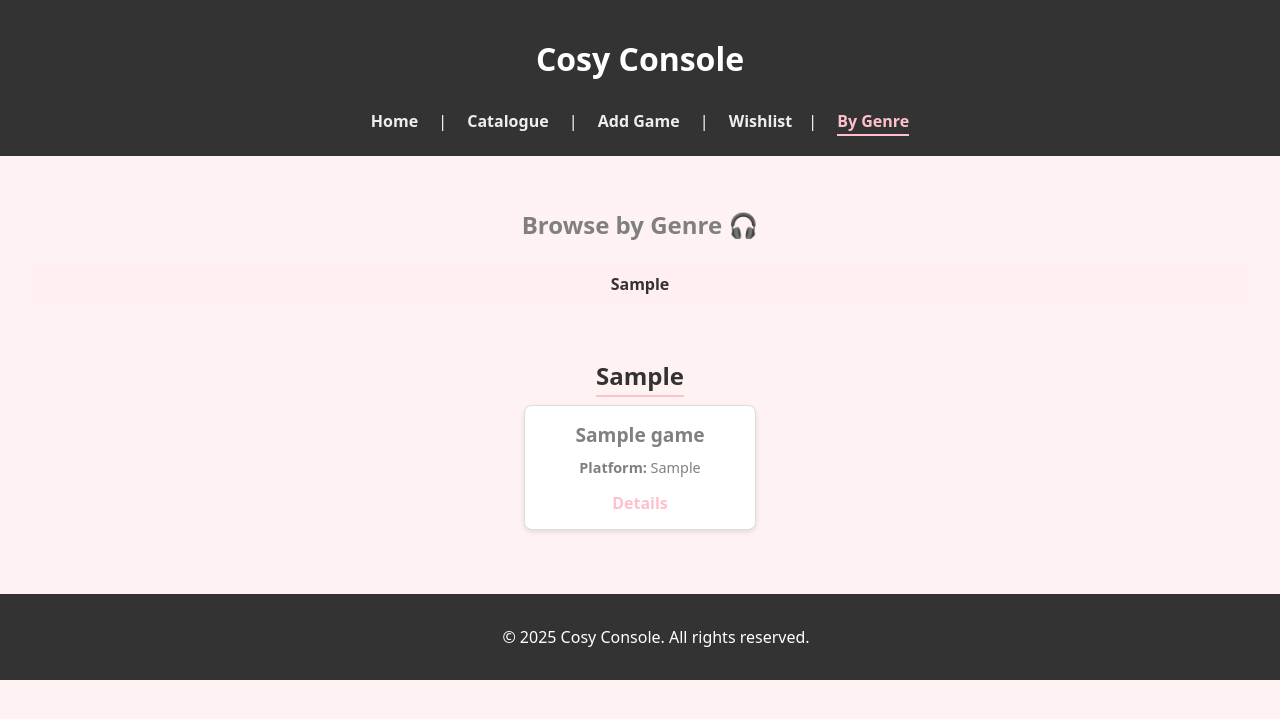
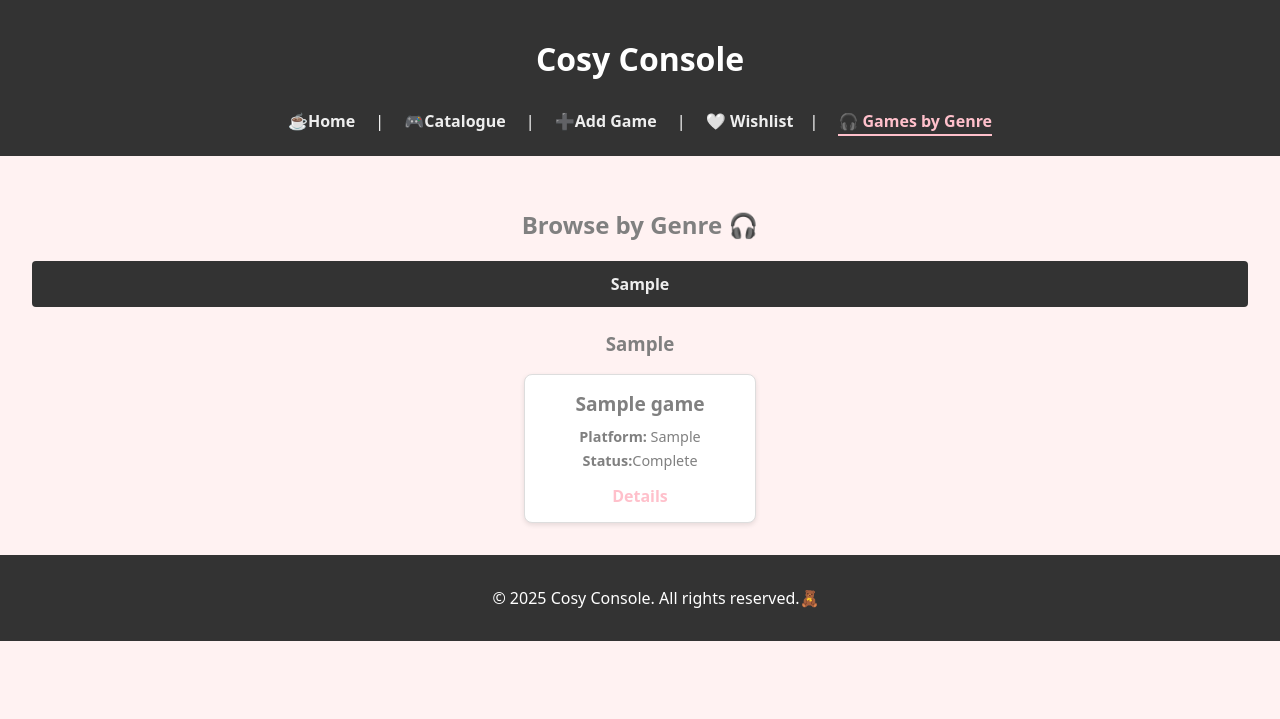
Before and after one commit to briannemcgrath/WSAA-coursework, a Flask app: page /by-genre in a window 1280 px wide. Shown: the top 719 px of the page. Run offline with Flask 3, Linux system fonts and the light colour scheme; tables that the repository leaves empty hold one stand-in row (values such as "Sample post").

Commit message:
Formatting Updates
- Removed duplicate “slug” loop in by_genre.html and unified into a single for-loop over genre_map
- Cleaned up section tags and IDs (no more manual slug replacement)
- Fixed syntax on detail-card start-tag and corrected “Staus” → “Status”
- Updated delete script and button styling for consistency
- Emojis added to all nav bars for consistency

```diff
--- a/project/static/css/styles.css
+++ b/project/static/css/styles.css
@@ -86,7 +86,7 @@ footer {
     border-collapse: collapse;
     border-spacing: 0;
     margin: 20px 0;
-    font-size: 1em;
+    font-size: 1.1em;
     font-family: system-ui, -apple-system, BlinkMacSystemFont, 'Segoe UI', Roboto, Oxygen, Ubuntu, Cantarell, 'Open Sans', 'Helvetica Neue', sans-serif;
     text-align: left;
     border-radius: 8px;
@@ -101,7 +101,7 @@ footer {
 }
 
 .catalogue-table a {
-    color: #FFC0CB;
+    color: #333333;
 }
 
 .catalogue-table a:hover {
@@ -192,6 +192,7 @@ footer {
 }
 
 .cosy-form textarea {
+    font-family: system-ui, -apple-system, BlinkMacSystemFont, 'Segoe UI', Roboto, Oxygen, Ubuntu, Cantarell, 'Open Sans', 'Helvetica Neue', sans-serif;
     resize: vertical;
     height: 80px;
 }
@@ -200,6 +201,7 @@ footer {
     display: flex;
     text-align: center;
     margin-top: 1em;
+    justify-content: center;
 }
 
 .form-row.submit-row button[type="submit"] {
@@ -314,17 +316,17 @@ footer {
     padding: 2rem;
     max-width: 600px;
     margin: 2rem auto;
-    text-align: left;
+    text-align: center;
+    font-size: 1em;
   }
   .detail-card h2 {
     margin-top: 0;
-    font-size: 2rem;
+    font-size: 1.5rem;
   }
   .detail-meta > div {
     margin: 0.75rem 0;
     font-size: 1.1em;
   }
-
 
   .star-rating-display {
     font-size: 2rem;
@@ -334,15 +336,16 @@ footer {
     color: #FFC0CB;
   }
 
-
   .detail-actions {
-    margin-top: 1.5rem;
+    margin-top: 1.2rem;
     display: flex;
     gap: 1rem;
+    justify-content: center;
+    font-size: 1em;
   }
   .btn {
     background: #FFC0CB;
-    color: #fff;
+    color: #333333;
     padding: 0.6em 1.2em;
     border: none;
     border-radius: 4px;
@@ -355,6 +358,8 @@ footer {
   }
   .btn-danger {
     background: #FFC0CB;
+    cursor: pointer;
+    font-size: 1em;
   }
 
 .search-form select {
@@ -393,15 +398,21 @@ footer {
   }
 
   .genre-nav {
+    display: flex;
+    justify-content: center;
+    flex-wrap: wrap;
+    gap: 1rem;
+    background: #333333;
+    padding: 0.75rem 1rem;
+    margin-bottom: 1.5em;
+    border-radius: 4px;
     text-align: center;
-    margin: 1.5rem 0;
-    background: #ffeef2;
-    padding: 0.5rem;
-    border-radius: 4px;
   }
   .genre-nav a {
-    margin: 0 0.75rem;
-    color: #333;
+    display: inline-block;
+    margin: 0 1rem;
+    color: #eee;
+    font-size: 1rem;
     text-decoration: none;
     font-weight: bold;
     transition: color 0.2s;
--- a/project/templates/by_genre.html
+++ b/project/templates/by_genre.html
@@ -10,46 +10,40 @@
     <header>
         <h1>Cosy Console</h1>
         <nav class="main-nav">
-            <a href="/" class="{% if request.path == '/' %}active{% endif %}">Home</a> |
-            <a href="/catalogue" class="{% if 'catalogue' in request.path %}active{% endif %}">Catalogue</a> |
-            <a href="/game/new" class="{% if 'game/new' in request.path %}active{% endif %}">Add Game</a> |
-            <a href="/wishlist"   class="{% if 'wishlist' in request.path %}active{% endif %}">Wishlist</a>|
-            <a href="/by-genre" class="{% if 'by-genre' in request.path %}active{% endif %}">By Genre</a>
+            <a href="/" class="{% if request.path == '/' %}active{% endif %}">☕Home</a> |
+            <a href="/catalogue" class="{% if 'catalogue' in request.path %}active{% endif %}">🎮Catalogue</a> |
+            <a href="/game/new" class="{% if 'game/new' in request.path %}active{% endif %}">➕Add Game</a> |
+            <a href="/wishlist"   class="{% if 'wishlist' in request.path %}active{% endif %}">🤍 Wishlist</a>|
+            <a href="/by-genre" class="{% if 'by-genre' in request.path %}active{% endif %}">🎧 Games by Genre</a>
          </nav>
     </header>
     <main>
         <h2>Browse by Genre 🎧</h2>
-
         <nav class="genre-nav">
             {% for genre in genre_map.keys() %}
-                {% set slug = genre|replace(' ', '-') %}
-                <a href="#{{ slug }}">{{ genre }}</a>
+                <a href="#{{ genre|replace(' ', '-') }}">{{ genre }}</a>
       {% endfor %}
         </nav>
-
+        <div class="by-genre-list">
             {% for genre, games in genre_map.items() %}
-        {% set slug = genre|replace(' ', '-') %}
-        <section id="{{ slug }}" class="genre-section">
-          <h3>{{ genre }}</h3>
-          {% if games %}
+                <section class="by-genre-section">
+                    <h3 id="{{genre|replace(' ', '-') }}">{{genre}}</h3>
                     <div class="game-grid">
-              {% for game in games %}
+                        {% for g in games %}
                             <div class="game-card">
-                  <h4>{{ game.title }}</h4>
-                  <p><strong>Platform:</strong> {{ game.platform }}</p>
-                  <a href="/game/{{ game.id }}">Details</a>
+                                <h4>{{ g.title }}</h4>
+                                <p><strong>Platform:</strong> {{ g.platform }}</p>
+                                <p><strong>Status:</strong>{{g.status}}</p>
+                                <a href="/game/{{ g.id }}">Details</a>
                     </div>
                 {% endfor %}
             </div>
-          {% else %}
-            <p>No games in this genre yet.</p>
-          {% endif %}
         </section>
         {% endfor %}
+        </div>
     </main>
     <footer>
-
-        <p>&copy; 2025 Cosy Console. All rights reserved.</p>
+        <p>&copy; 2025 Cosy Console. All rights reserved.🧸</p>
     </footer>
 </body>
 </html>
--- a/project/templates/index.html
+++ b/project/templates/index.html
@@ -17,7 +17,7 @@
             <a href="/catalogue" class="{% if 'catalogue' in request.path %}active{% endif %}"> 🎮 Catalogue</a> |
             <a href="/game/new" class="{% if 'game/new' in request.path %}active{% endif %}"> ➕ Add Game</a> |
             <a href="/wishlist"   class="{% if 'wishlist' in request.path %}active{% endif %}"> 🤍 Wishlist</a> |
-            <a href="/by-genre" class="{% if 'by-genre' in request.path %}active{% endif %}"> 🎧 By Genre</a>
+            <a href="/by-genre" class="{% if 'by-genre' in request.path %}active{% endif %}"> 🎧 Games by Genre</a>
          </nav>
         </header>
 
@@ -83,7 +83,7 @@
                 // clear existing content
                 gamegrid.innerHTML = '';
                 // limit the game array for the first 4 items - to have neater homepage
-                data.slice(0,4).forEach(game => {
+                data.slice(0,8).forEach(game => {
                     const card = document.createElement('div');
                     card.classList.add('game-card');
                     // set inner HTML of card
```
Also changed, not shown: project/templates/catalogue.html (+6 -6 lines), project/templates/game_detail.html (+11 -9 lines), project/templates/game_form.html (+6 -6 lines), project/templates/wishlist.html (+6 -7 lines). Lines whose indentation alone changed are shown as unchanged.
